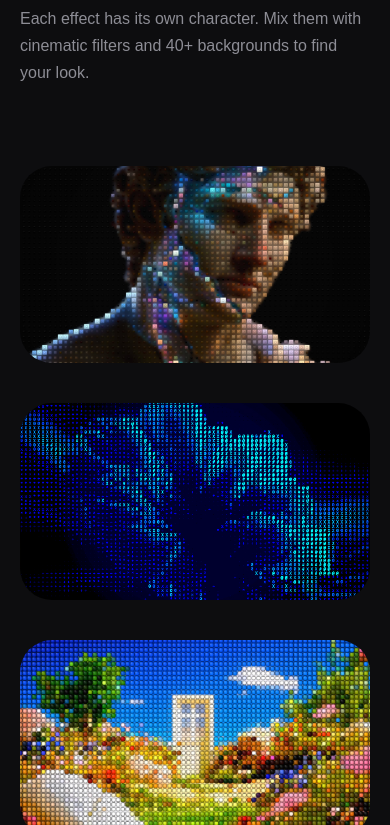
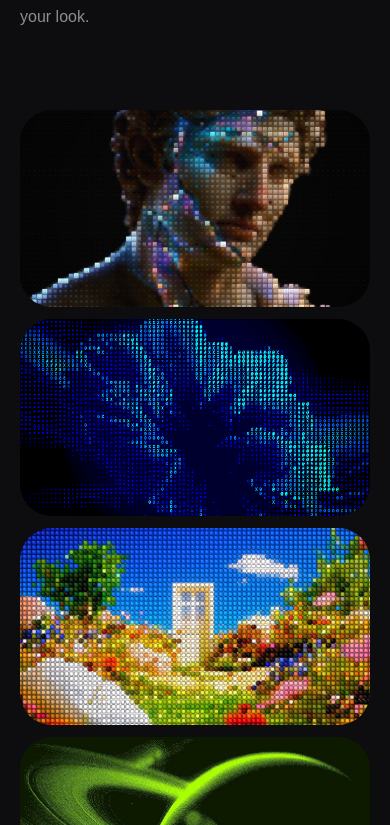
Before and after one commit to amthucdanang2015-pixel/ditther, a Next.js app: page / in a window 390 px wide. Shown: the part 979-1804 px from the top of the page. Built offline with nearby package versions, Linux system fonts and the light colour scheme.

Commit message:
fix space between components

```diff
--- a/components/Effect.tsx
+++ b/components/Effect.tsx
@@ -16,7 +16,7 @@ const strips = [
 
 export default function Effect() {
   return (
-    <section id="effects" className="bg-[#0d0d0f] py-32 max-[800px]:px-[20px]">
+    <section id="effects" className="bg-[#0d0d0f] py-32 max-[800px]:py-[72px] max-[800px]:px-5">
       <div className="mx-auto max-w-[1200px]">
         <div className="mb-20 max-w-3xl">
           <p className="text-[11px] tracking-[0.1em] text-[#c8f542] uppercase mb-4 font-normal">
@@ -34,10 +34,10 @@ export default function Effect() {
         </div>
 
         {/* Gallery */}
-        <div className="space-y-10">
+        <div className="space-y-3">
           {Array.from({ length: Math.ceil(strips.length / 2) }).map(
             (_, row) => (
-              <div key={row} className="grid grid-cols-1 gap-10 lg:grid-cols-2">
+              <div key={row} className="grid grid-cols-1 gap-3 lg:grid-cols-2">
                 {strips.slice(row * 2, row * 2 + 2).map((src, index) => (
                   <motion.div
                     key={src}
--- a/components/HIW.tsx
+++ b/components/HIW.tsx
@@ -34,7 +34,7 @@ export default function HIW() {
   return (
     <section
       id="hiw"
-      className="bg-[#0d0d0f] py-28 overflow-hidden max-[800px]:px-[20px]"
+      className="bg-[#141417] py-28 overflow-hidden max-[800px]:py-[72px] max-[800px]:px-5"
     >
       <div className="mx-auto max-w-[1200px]">
         <div className="mb-20 max-w-3xl">
```
